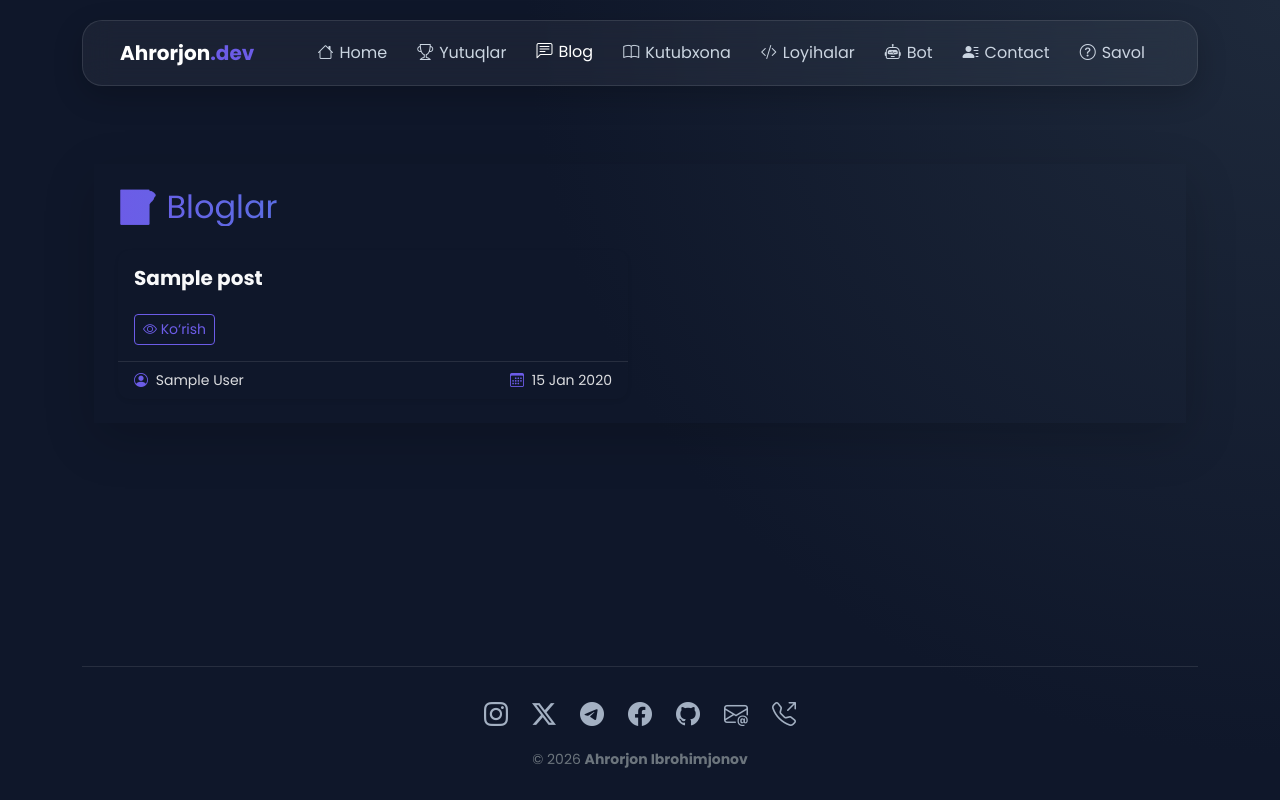
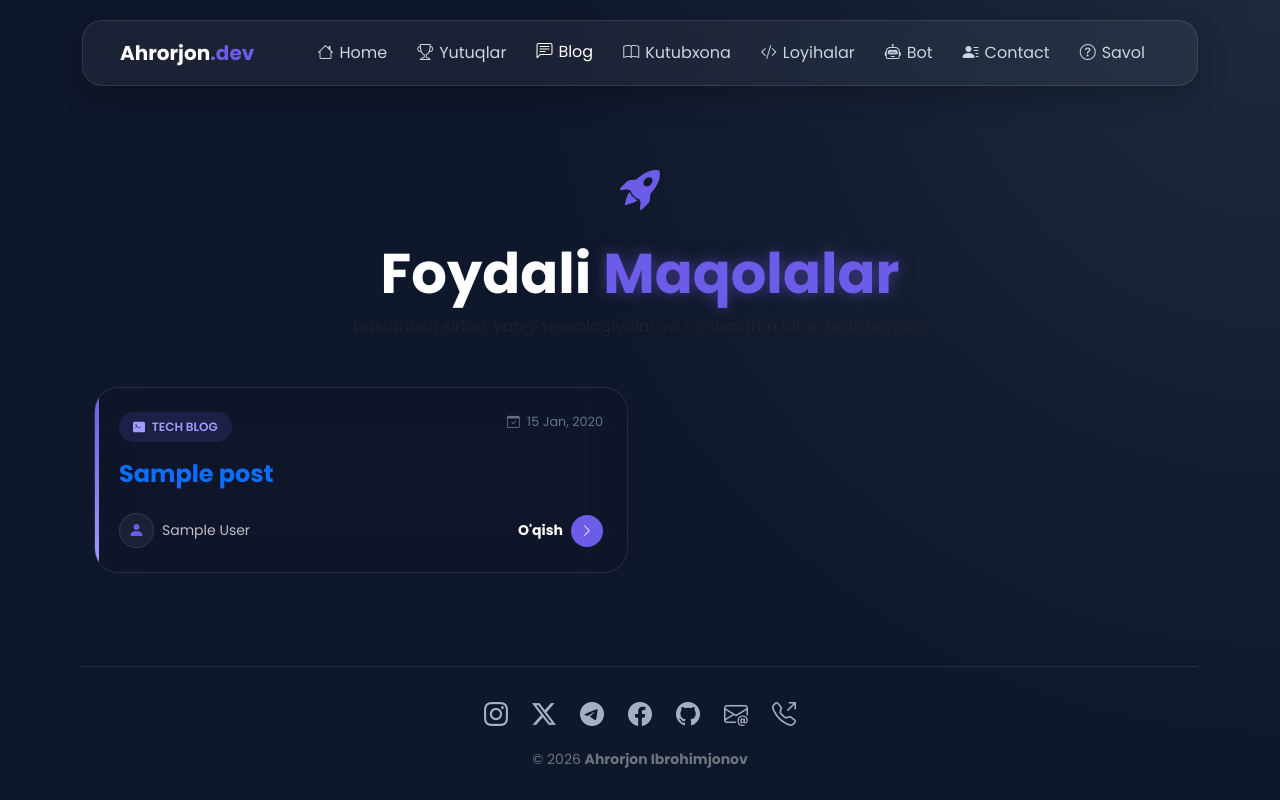
Before and after one commit to axrorback/axrorback.uz, a Django app: page /blog/ in a window 1280 px wide. Run offline with Django 5.2, Linux system fonts and the light colour scheme; tables that the repository leaves empty hold one stand-in row (values such as "Sample post").

Commit message:
Changed Blog styles by Asilbek
Co-authored-by: axrorback <axrorback@gmail.com>

```diff
--- a/templates/blog/blogs.html
+++ b/templates/blog/blogs.html
@@ -1,76 +1,218 @@
 {% extends 'base.html' %}
-{% block title %}Bloglar{% endblock %}
+{% block title %}Bloglar — Ahrorjon Ibrohimjonov{% endblock %}
 
 {% block content %}
-<div class="container my-5">
-  <div class="glass-card p-4 shadow-lg">
-    <h2 class="mb-4 text-gradient">📝 Bloglar</h2>
+<div class="container py-5">
+  <div class="text-center mb-5" data-aos="zoom-in">
+    <div class="blog-icon-box mb-3">
+      <i class="bi bi-rocket-takeoff-fill"></i>
+    </div>
+    <h2 class="display-4 fw-bold text-white mb-2">Foydali <span class="text-accent-glow">Maqolalar</span></h2>
+    <p class="text-muted mx-auto" style="max-width: 600px;">Dasturlash sirlari, yangi texnologiyalar va tajribalarim bilan bo'lishaman.</p>
+  </div>
 
-    <div class="row row-cols-1 row-cols-md-2 g-4">
+  <div class="row g-4">
     {% for blog in blogs %}
-      <div class="col">
-        <div class="card h-100 bg-transparent border-0 shadow-sm glass-card-hover">
-          <div class="card-body">
-            <h5 class="card-title fw-bold text-light">{{ blog.title }}</h5>
-            <p class="card-text text-secondary">{{ blog.body|truncatewords:25 }}</p>
-            <a href="{% url 'blog_detail' blog.slug %}" class="btn btn-sm btn-outline-primary mt-2">
-              <i class="bi bi-eye"></i> Ko‘rish
+    <div class="col-lg-6" data-aos="fade-up" data-aos-delay="{{ forloop.counter }}00">
+      <div class="ultra-card">
+        <div class="card-accent-line"></div>
+
+        <div class="card-content p-4">
+          <div class="d-flex justify-content-between align-items-start mb-3">
+            <div class="category-tag">
+              <i class="bi bi-terminal-fill me-1"></i> Tech Blog
+            </div>
+            <div class="date-badge">
+              <i class="bi bi-calendar-check me-1"></i> {{ blog.created|date:"d M, Y" }}
+            </div>
+          </div>
+
+          <h3 class="blog-title mb-3">
+            <a href="{% url 'blog_detail' blog.slug %}" class="stretched-link text-decoration-none">
+              {{ blog.title }}
             </a>
+          </h3>
+
+          <p class="blog-description">
+            {{ blog.body|truncatewords:20 }}
+          </p>
+
+          <div class="card-bottom mt-4 d-flex justify-content-between align-items-center">
+            <div class="author-info d-flex align-items-center">
+              <div class="author-avatar">
+                <i class="bi bi-person-fill"></i>
               </div>
-          <div class="card-footer footer-meta d-flex justify-content-between small">
-            <span><i class="bi bi-person-circle me-1"></i> {{ blog.author.get_full_name|default:blog.author.username }}</span>
-            <span><i class="bi bi-calendar3 me-1"></i> {{ blog.created|date:"d M Y" }}</span>
+              <span class="ms-2 small text-light opacity-75">
+                {{ blog.author.get_full_name|default:blog.author.username }}
+              </span>
+            </div>
+
+            <div class="read-more-wrapper">
+              <span class="me-2 small fw-bold">O'qish</span>
+              <div class="circle-icon">
+                <i class="bi bi-chevron-right"></i>
+              </div>
+            </div>
+          </div>
         </div>
       </div>
     </div>
     {% empty %}
-      <p class="text-light text-center fs-5 mt-4">Hozircha blog yo‘q 😎</p>
+    <div class="col-12 text-center py-5">
+      <div class="empty-state-card p-5" data-aos="zoom-in">
+        <div class="pulse-icon mb-4"><i class="bi bi-envelope-open"></i></div>
+        <h4>Hozircha maqolalar yo'q</h4>
+        <p class="text-secondary">Yaqinda yangi postlar qo'shiladi, bizni kuzatib boring!</p>
+      </div>
+    </div>
     {% endfor %}
-    </div>
   </div>
 </div>
 
 <style>
-.text-gradient {
-  background: linear-gradient(90deg, #6C5CE7, #00CEC9);
-  -webkit-background-clip: text;
-  -webkit-text-fill-color: transparent;
+  /* 1. Asosiy Ranglar va Effektlar */
+  :root {
+    --primary-glow: #6C5CE7;
+    --secondary-glow: #a29bfe;
+    --dark-card: rgba(15, 23, 42, 0.6);
+    --border-glass: rgba(255, 255, 255, 0.1);
   }
 
-.glass-card-hover {
-  background: rgba(255, 255, 255, 0.03);
-  border: 1px solid rgba(255, 255, 255, 0.08);
-  border-radius: 12px;
+  .text-accent-glow {
+    color: var(--primary-glow);
+    text-shadow: 0 0 15px rgba(108, 92, 231, 0.5);
+  }
+
+  .blog-icon-box {
+    font-size: 2.5rem;
+    color: var(--primary-glow);
+    display: inline-block;
+    animation: float 3s ease-in-out infinite;
+  }
+
+  /* 2. Ultra Card Dizayni */
+  .ultra-card {
+    background: var(--dark-card);
+    backdrop-filter: blur(20px);
+    -webkit-backdrop-filter: blur(20px);
+    border: 1px solid var(--border-glass);
+    border-radius: 24px;
+    position: relative;
+    overflow: hidden;
+    transition: all 0.5s cubic-bezier(0.23, 1, 0.32, 1);
+    height: 100%;
+  }
+
+  .ultra-card:hover {
+    transform: translateY(-12px) scale(1.01);
+    border-color: var(--primary-glow);
+    box-shadow: 0 20px 40px rgba(0, 0, 0, 0.4),
+    0 0 20px rgba(108, 92, 231, 0.2);
+  }
+
+  .card-accent-line {
+    position: absolute;
+    top: 0; left: 0; width: 4px; height: 100%;
+    background: linear-gradient(to bottom, var(--primary-glow), var(--secondary-glow));
+    transition: width 0.3s ease;
+  }
+
+  .ultra-card:hover .card-accent-line {
+    width: 8px;
+  }
+
+  /* 3. Matnlar */
+  .blog-title {
+    color: #fff;
+    font-size: 1.5rem;
+    font-weight: 700;
+    line-height: 1.3;
+    transition: color 0.3s ease;
+  }
+
+  .ultra-card:hover .blog-title {
+    color: var(--secondary-glow);
+  }
+
+  .blog-description {
+    color: #94a3b8;
+    font-size: 0.95rem;
+    line-height: 1.6;
+  }
+
+  /* 4. Elementlar (Tags, Avatar) */
+  .category-tag {
+    background: rgba(108, 92, 231, 0.15);
+    color: var(--secondary-glow);
+    padding: 6px 14px;
+    border-radius: 100px;
+    font-size: 0.75rem;
+    font-weight: 600;
+    text-transform: uppercase;
+  }
+
+  .date-badge {
+    color: #64748b;
+    font-size: 0.8rem;
+  }
+
+  .author-avatar {
+    width: 35px; height: 35px;
+    background: rgba(255, 255, 255, 0.05);
+    border-radius: 50%;
+    display: flex;
+    align-items: center;
+    justify-content: center;
+    color: var(--primary-glow);
+    border: 1px solid var(--border-glass);
+  }
+
+  /* 5. Read More tugmasi animatsiyasi */
+  .read-more-wrapper {
+    display: flex;
+    align-items: center;
+    color: #fff;
     transition: all 0.3s ease;
   }
 
-.glass-card-hover:hover {
-  transform: translateY(-5px);
-  box-shadow: 0 8px 20px rgba(108, 92, 231, 0.4);
+  .circle-icon {
+    width: 32px; height: 32px;
+    background: var(--primary-glow);
+    border-radius: 50%;
+    display: flex;
+    align-items: center;
+    justify-content: center;
+    font-size: 0.8rem;
+    transition: all 0.4s ease;
   }
 
-.footer-meta {
-  background: transparent;
-  border-top: 1px solid rgba(255, 255, 255, 0.1);
-  color: rgba(255, 255, 255, 0.85);
+  .ultra-card:hover .circle-icon {
+    transform: rotate(-45deg) scale(1.1);
+    box-shadow: 0 0 15px var(--primary-glow);
   }
 
-.footer-meta i {
-  color: #6C5CE7; /* ikonlar uchun gradientga mos rang */
+  /* 6. Animatsiyalar */
+  @keyframes float {
+    0%, 100% { transform: translateY(0); }
+    50% { transform: translateY(-10px); }
   }
 
-.btn-outline-primary {
-  border-color: #6C5CE7;
-  color: #6C5CE7;
+  .empty-state-card {
+    background: var(--dark-card);
+    border-radius: 30px;
+    border: 2px dashed var(--border-glass);
   }
 
-.btn-outline-primary:hover {
-  background-color: #6C5CE7;
-  color: white;
+  .pulse-icon {
+    font-size: 4rem;
+    color: var(--border-glass);
+    animation: pulse 2s infinite;
   }
 
-.card-text.text-secondary {
-  color: rgba(255, 255, 255, 0.7) !important;
+  @keyframes pulse {
+    0% { transform: scale(1); opacity: 0.5; }
+    50% { transform: scale(1.1); opacity: 0.8; }
+    100% { transform: scale(1); opacity: 0.5; }
   }
 </style>
 {% endblock %}
```
Lines whose indentation alone changed are shown as unchanged.
